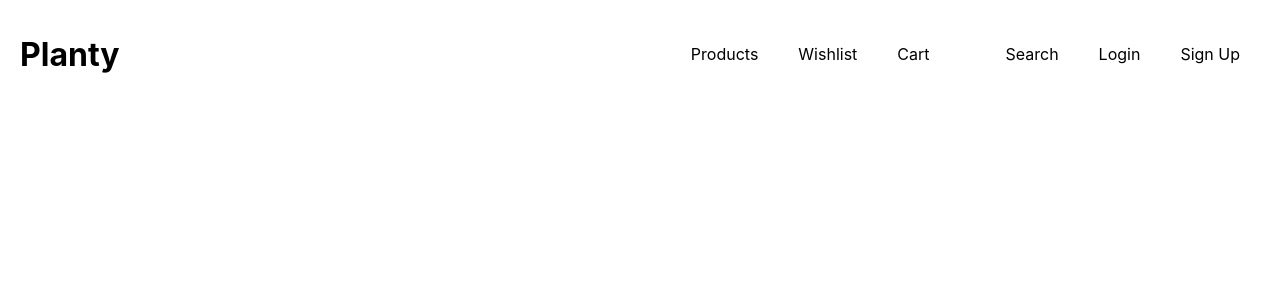
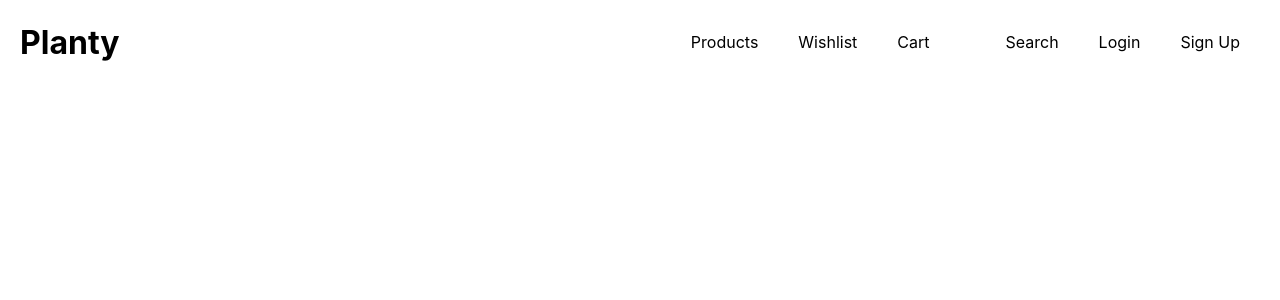
Before and after one commit to srinivas180/planty-2, a React (Create React App) app: page / in a window 1280 px wide. Shown: the top 300 px of the page. Built offline with nearby package versions, Linux system fonts and the light colour scheme; what miragejs would draw is missing.

Commit message:
style: removed unnecessary wrapper

```diff
--- a/src/components/Navbar/Navbar.css
+++ b/src/components/Navbar/Navbar.css
@@ -1,9 +1,5 @@
 .container {
-    height: 60px;
-}
-
-.wrapper {
-    padding: 20px;
+    padding: 8px 20px;
     display: flex;
     justify-content: space-between;
 }
--- a/src/components/Navbar/Navbar.jsx
+++ b/src/components/Navbar/Navbar.jsx
@@ -3,7 +3,6 @@ import "./Navbar.css";
 export function Navbar() {
     return (
         <div className="container">
-            <div className="wrapper">
             <div className="left">
                 <h1 className="title">Planty</h1>
             </div>
@@ -24,6 +23,5 @@ export function Navbar() {
                 </ul>
             </div>
         </div>
-        </div>
     );
 }
```
Lines whose indentation alone changed are shown as unchanged.
